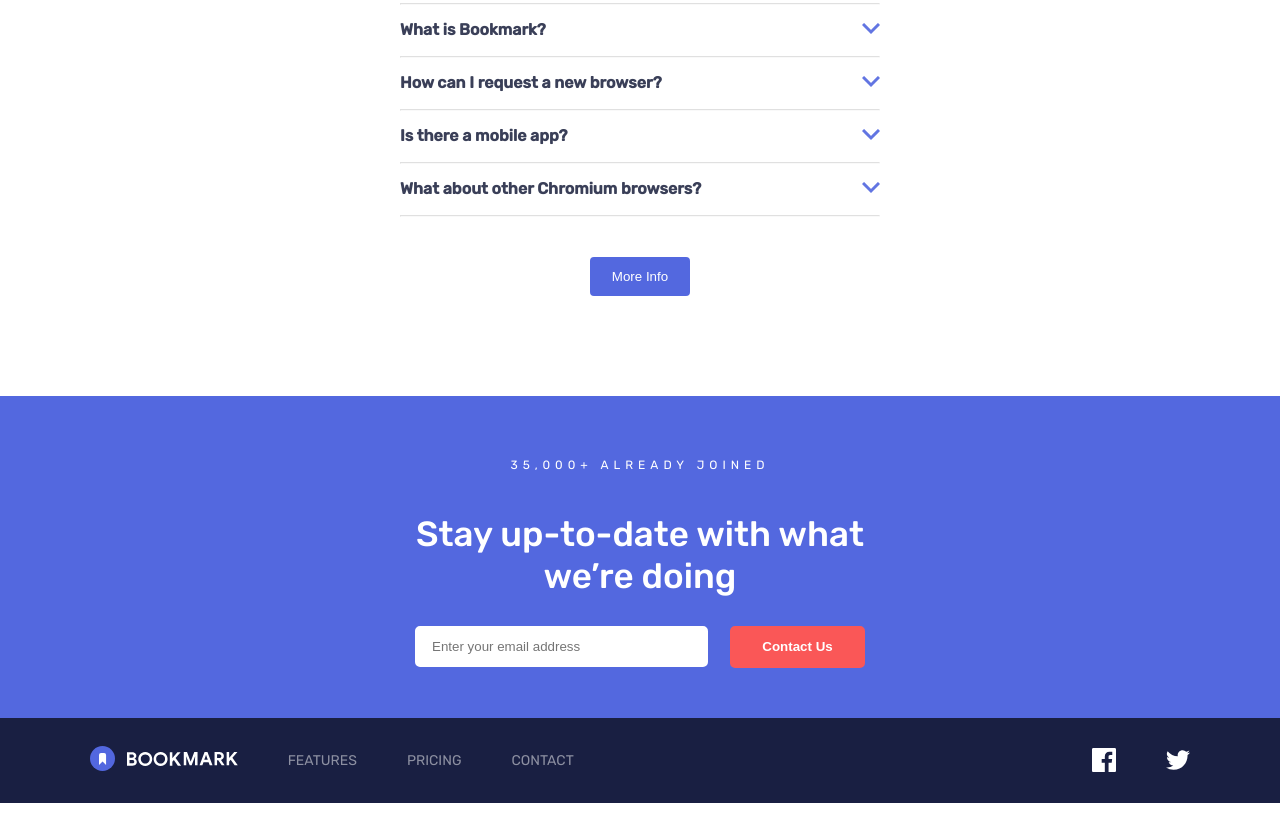
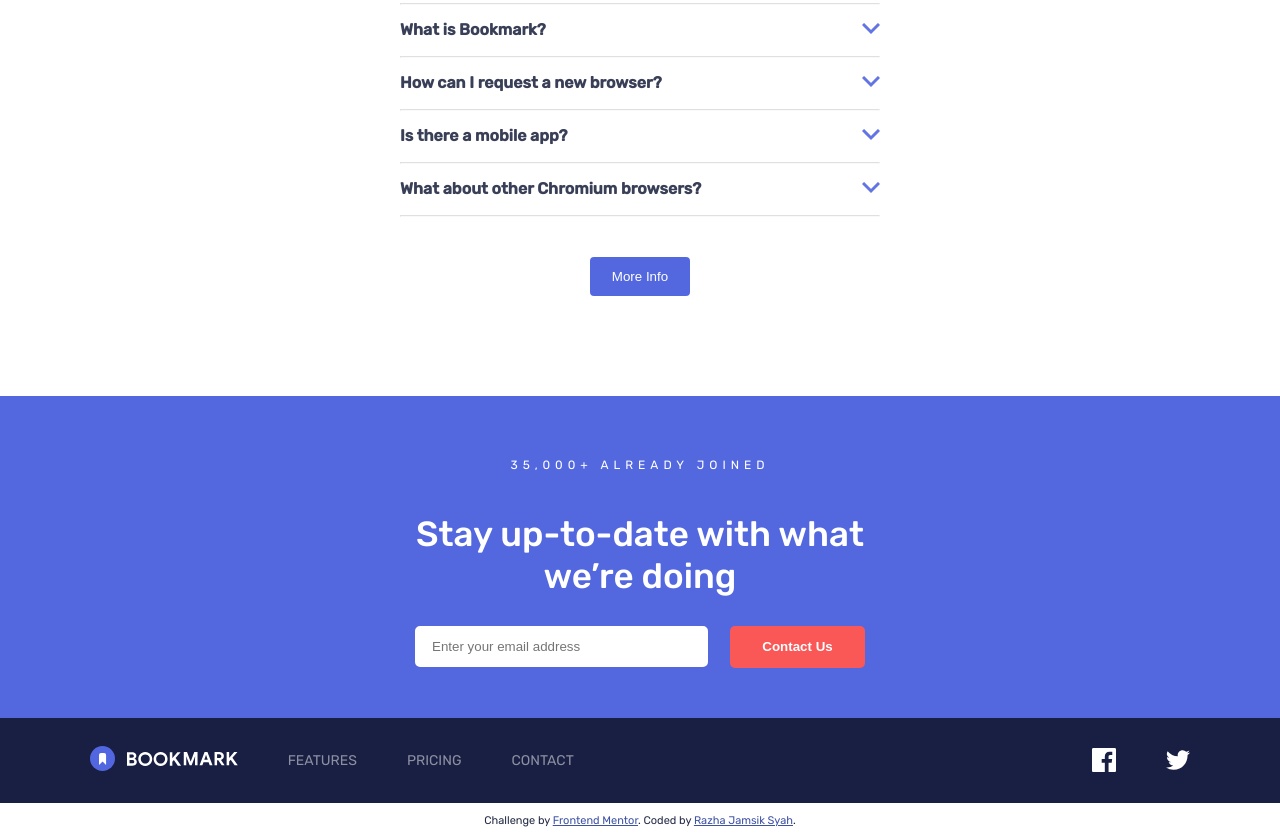
Before and after one commit to Razha90/BookMark-Landing-Page, a plain HTML site: page index.html in a window 1280 px wide. Shown: the part 2153-2991 px from the top of the page. Before the commit the page ends 2956 px from the top, so only its background shows below. Drawn offline with Linux system fonts and the light colour scheme.

Commit message:
Upload Name Editor

```diff
--- a/index.html
+++ b/index.html
@@ -269,14 +269,12 @@
       </div>
     </nav>
   </footer>
-<!--
-  <footer>
+  <div>
     <p class="attribution">
       Challenge by <a href="https://www.frontendmentor.io?ref=challenge" target="_blank">Frontend Mentor</a>.
-      Coded by <a href="#">Your Name Here</a>.
+      Coded by <a href="https://www.frontendmentor.io/profile/Razha90">Razha Jamsik Syah</a>.
     </p>
-  </footer>
--->
+  </div>
 </body>
 <script src="script.js"></script>
 </html>
```
